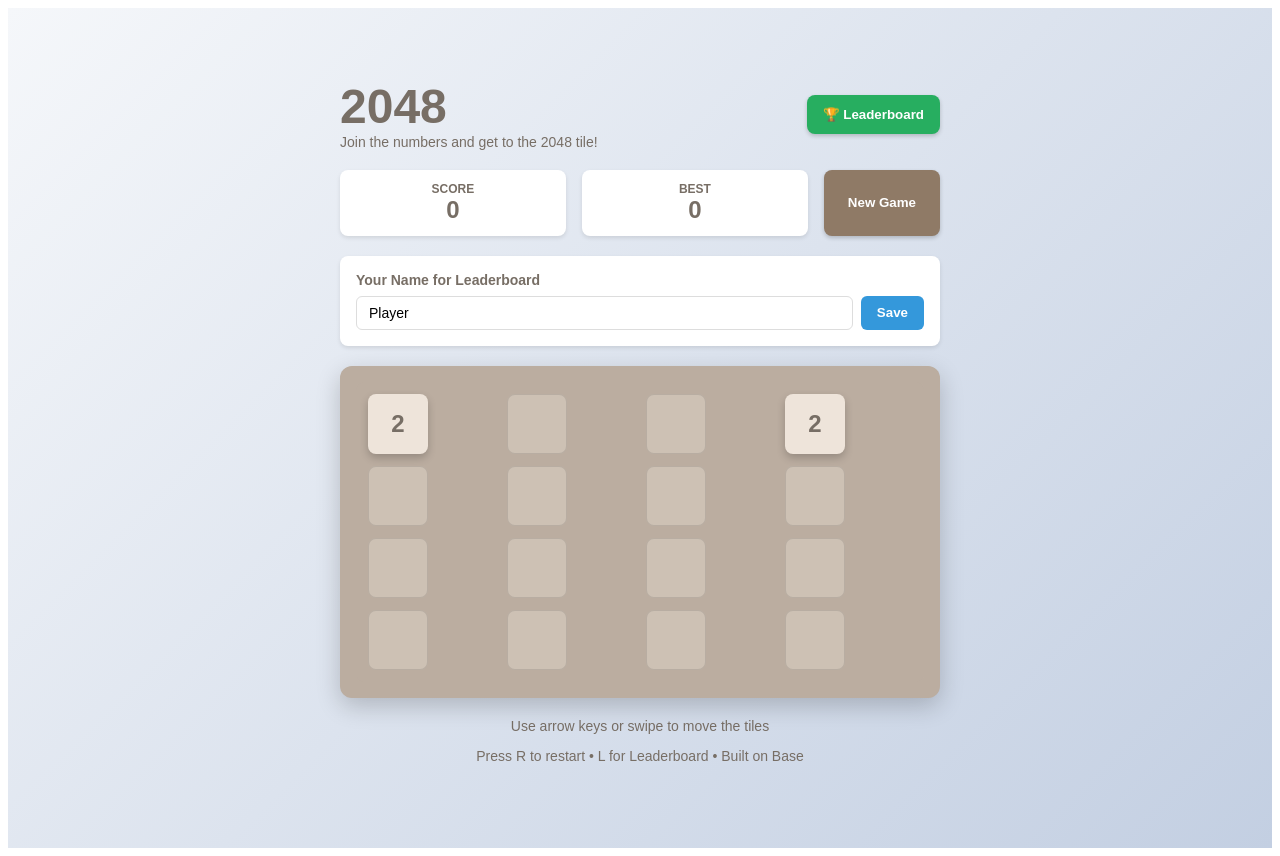
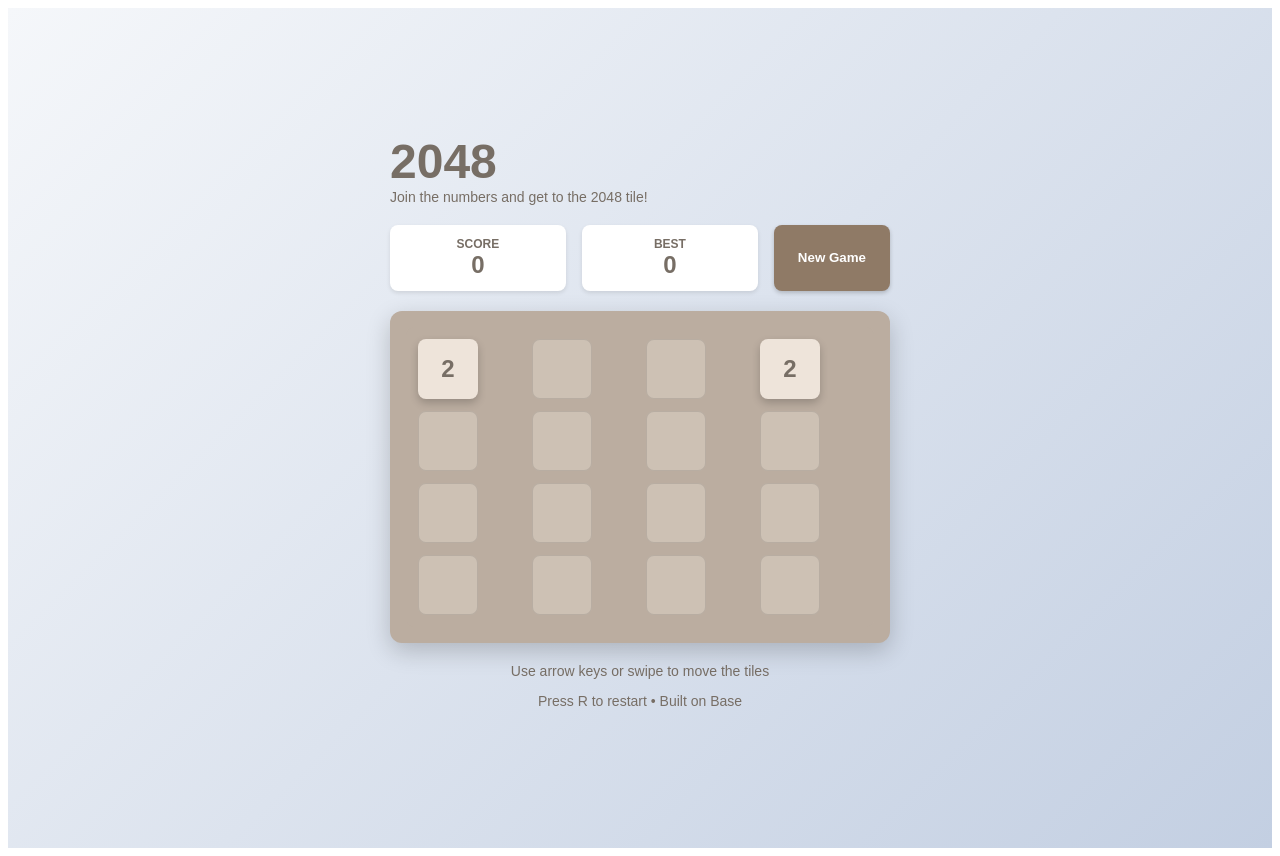
Before and after one commit to baseeternal/2048-final, a Next.js app: page / in a window 1280 px wide. Built offline with nearby package versions, Linux system fonts and the light colour scheme.

Commit message:
Debug color issue

```diff
--- a/app/page.tsx
+++ b/app/page.tsx
@@ -5,6 +5,7 @@ import { useSwipeable } from 'react-swipeable';
 
 const GRID_SIZE = 4;
 
+// COLOR DEFINITIONS - This MUST work
 const tileColors = {
   0: { background: 'rgba(238, 228, 218, 0.35)', color: '#776e65' },
   2: { background: '#eee4da', color: '#776e65' },
@@ -20,11 +21,11 @@ const tileColors = {
   2048: { background: 'linear-gradient(135deg, #edc22e, #f2b179)', color: '#f9f6f2' },
 };
 
-type LeaderboardEntry = {
-  id: string;
-  score: number;
-  timestamp: number;
-  username: string;
+// Debug function to check colors
+const getTileStyle = (value: number) => {
+  const colorStyle = tileColors[value as keyof typeof tileColors] || tileColors[2048];
+  console.log(`Tile ${value}:`, colorStyle); // Debug log
+  return colorStyle;
 };
 
 export default function Game2048() {
@@ -33,19 +34,10 @@ export default function Game2048() {
   const [bestScore, setBestScore] = useState(0);
   const [gameOver, setGameOver] = useState(false);
   const [won, setWon] = useState(false);
-  const [showLeaderboard, setShowLeaderboard] = useState(false);
-  const [leaderboard, setLeaderboard] = useState<LeaderboardEntry[]>([]);
-  const [username, setUsername] = useState('Player');
 
   useEffect(() => {
     const savedBest = localStorage.getItem('2048-best-score');
-    const savedLeaderboard = localStorage.getItem('2048-leaderboard');
-    const savedUsername = localStorage.getItem('2048-username');
-
     if (savedBest) setBestScore(parseInt(savedBest));
-    if (savedLeaderboard) setLeaderboard(JSON.parse(savedLeaderboard));
-    if (savedUsername) setUsername(savedUsername);
-
     resetGame();
   }, []);
 
@@ -67,22 +59,6 @@ export default function Game2048() {
     grid[randomCell] = Math.random() < 0.9 ? 2 : 4;
   };
 
-  const addToLeaderboard = (finalScore: number) => {
-    const newEntry: LeaderboardEntry = {
-      id: Date.now().toString(),
-      score: finalScore,
-      timestamp: Date.now(),
-      username: username,
-    };
-
-    const updatedLeaderboard = [...leaderboard, newEntry]
-      .sort((a, b) => b.score - a.score)
-      .slice(0, 10);
-
-    setLeaderboard(updatedLeaderboard);
-    localStorage.setItem('2048-leaderboard', JSON.stringify(updatedLeaderboard));
-  };
-
   const move = (direction: 'up' | 'down' | 'left' | 'right') => {
     if (gameOver) return;
 
@@ -98,10 +74,6 @@ export default function Game2048() {
           filtered[i] *= 2;
           pointsEarned += filtered[i];
           filtered[i + 1] = 0;
-
-          if (filtered[i] === 2048 && !won) {
-            setWon(true);
-          }
         }
       }
 
@@ -158,7 +130,6 @@ export default function Game2048() {
 
       if (!canMove(newGrid)) {
         setGameOver(true);
-        addToLeaderboard(newScore);
       }
     }
   };
@@ -177,13 +148,6 @@ export default function Game2048() {
     return false;
   };
 
-  const saveUsername = () => {
-    if (username.trim()) {
-      localStorage.setItem('2048-username', username.trim());
-      alert('Username saved!');
-    }
-  };
-
   const handlers = useSwipeable({
     onSwipedLeft: () => move('left'),
     onSwipedRight: () => move('right'),
@@ -200,16 +164,11 @@ export default function Game2048() {
       else if (e.key === 'ArrowLeft') move('left');
       else if (e.key === 'ArrowRight') move('right');
       else if (e.key === 'r' || e.key === 'R') resetGame();
-      else if (e.key === 'l' || e.key === 'L') setShowLeaderboard(true);
     };
 
     window.addEventListener('keydown', handleKeyPress);
     return () => window.removeEventListener('keydown', handleKeyPress);
   });
-
-  const formatDate = (timestamp: number) => {
-    return new Date(timestamp).toLocaleDateString();
-  };
 
   return (
     <div style={{
@@ -222,31 +181,14 @@ export default function Game2048() {
       padding: '20px',
       fontFamily: 'Arial, sans-serif'
     }}>
-      <div style={{ maxWidth: '600px', width: '100%' }}>
+      <div style={{ maxWidth: '500px', width: '100%' }}>
         <div style={{ display: 'flex', justifyContent: 'space-between', alignItems: 'center', marginBottom: '20px' }}>
           <div>
             <h1 style={{ fontSize: '48px', fontWeight: 'bold', color: '#776e65', margin: 0 }}>2048</h1>
             <p style={{ color: '#776e65', fontSize: '14px', margin: 0 }}>Join the numbers and get to the 2048 tile!</p>
           </div>
-          <button
-            onClick={() => setShowLeaderboard(true)}
-            style={{
-              background: '#27ae60',
-              color: 'white',
-              padding: '12px 16px',
-              borderRadius: '8px',
-              fontWeight: '600',
-              border: 'none',
-              cursor: 'pointer',
-              boxShadow: '0 2px 4px rgba(0,0,0,0.2)'
-            }}
-          >
-            🏆 Leaderboard
-          </button>
         </div>
 
-        <div style={{ display: 'flex', gap: '20px', flexDirection: window.innerWidth < 768 ? 'column' : 'row' }}>
-          <div style={{ flex: 1 }}>
         <div style={{ display: 'flex', gap: '16px', marginBottom: '20px' }}>
           <div style={{ background: 'white', borderRadius: '8px', padding: '12px', flex: 1, textAlign: 'center', boxShadow: '0 2px 4px rgba(0,0,0,0.1)' }}>
             <div style={{ color: '#776e65', fontSize: '12px', fontWeight: '600' }}>SCORE</div>
@@ -273,49 +215,13 @@ export default function Game2048() {
           </button>
         </div>
 
-            <div style={{ background: 'white', borderRadius: '8px', padding: '16px', marginBottom: '20px', boxShadow: '0 2px 4px rgba(0,0,0,0.1)' }}>
-              <div style={{ color: '#776e65', fontSize: '14px', fontWeight: '600', marginBottom: '8px' }}>Your Name for Leaderboard</div>
-              <div style={{ display: 'flex', gap: '8px' }}>
-                <input
-                  type="text"
-                  value={username}
-                  onChange={(e) => setUsername(e.target.value)}
-                  placeholder="Enter your name"
-                  style={{
-                    flex: 1,
-                    border: '1px solid #ddd',
-                    borderRadius: '6px',
-                    padding: '8px 12px',
-                    outline: 'none',
-                    fontSize: '14px'
-                  }}
-                  maxLength={20}
-                />
-                <button
-                  onClick={saveUsername}
-                  style={{
-                    background: '#3498db',
-                    color: 'white',
-                    padding: '8px 16px',
-                    borderRadius: '6px',
-                    fontWeight: '600',
-                    border: 'none',
-                    cursor: 'pointer'
-                  }}
-                >
-                  Save
-                </button>
-              </div>
-            </div>
-
         <div
           style={{
             background: '#bbada0',
             borderRadius: '12px',
             padding: '16px',
             boxShadow: '0 8px 24px rgba(0,0,0,0.2)',
-                position: 'relative',
-                touchAction: 'none'
+            position: 'relative'
           }}
           {...handlers}
         >
@@ -328,7 +234,7 @@ export default function Game2048() {
             padding: '12px'
           }}>
             {board.map((value, index) => {
-                  const colorStyle = tileColors[value as keyof typeof tileColors] || tileColors[2048];
+              const colorStyle = getTileStyle(value);
               return (
                 <div
                   key={index}
@@ -387,130 +293,11 @@ export default function Game2048() {
               </div>
             </div>
           )}
-
-              {won && !gameOver && (
-                <div style={{
-                  position: 'absolute',
-                  top: 0,
-                  left: 0,
-                  right: 0,
-                  bottom: 0,
-                  background: 'rgba(237, 194, 46, 0.9)',
-                  borderRadius: '12px',
-                  display: 'flex',
-                  flexDirection: 'column',
-                  alignItems: 'center',
-                  justifyContent: 'center'
-                }}>
-                  <div style={{ color: 'white', textAlign: 'center' }}>
-                    <h2 style={{ fontSize: '32px', fontWeight: 'bold', marginBottom: '8px' }}>You Win! 🎉</h2>
-                    <p style={{ fontSize: '18px', marginBottom: '16px' }}>You reached 2048!</p>
-                    <button
-                      onClick={() => setWon(false)}
-                      style={{
-                        background: '#8f7a66',
-                        color: 'white',
-                        padding: '12px 32px',
-                        borderRadius: '8px',
-                        fontWeight: '600',
-                        border: 'none',
-                        cursor: 'pointer'
-                      }}
-                    >
-                      Continue Playing
-                    </button>
-                  </div>
-                </div>
-              )}
         </div>
 
         <div style={{ marginTop: '20px', textAlign: 'center', color: '#776e65', fontSize: '14px' }}>
           <p>Use arrow keys or swipe to move the tiles</p>
-              <p style={{ marginTop: '4px' }}>Press R to restart • L for Leaderboard • Built on Base</p>
-            </div>
-          </div>
-
-          {showLeaderboard && (
-            <div style={{
-              width: window.innerWidth < 768 ? '100%' : '300px',
-              background: 'white',
-              borderRadius: '12px',
-              padding: '20px',
-              boxShadow: '0 8px 24px rgba(0,0,0,0.2)'
-            }}>
-              <div style={{ display: 'flex', justifyContent: 'space-between', alignItems: 'center', marginBottom: '16px' }}>
-                <h2 style={{ fontSize: '24px', fontWeight: 'bold', color: '#776e65', margin: 0 }}>🏆 Leaderboard</h2>
-                <button
-                  onClick={() => setShowLeaderboard(false)}
-                  style={{
-                    background: 'none',
-                    border: 'none',
-                    fontSize: '20px',
-                    cursor: 'pointer',
-                    color: '#776e65'
-                  }}
-                >
-                  ✕
-                </button>
-              </div>
-
-              {leaderboard.length === 0 ? (
-                <div style={{ textAlign: 'center', color: '#776e65', padding: '32px 0' }}>
-                  <p>No scores yet!</p>
-                  <p style={{ fontSize: '12px', marginTop: '8px' }}>Play a game to appear here</p>
-                </div>
-              ) : (
-                <div style={{ display: 'flex', flexDirection: 'column', gap: '8px' }}>
-                  {leaderboard.map((entry, index) => (
-                    <div
-                      key={entry.id}
-                      style={{
-                        display: 'flex',
-                        justifyContent: 'space-between',
-                        alignItems: 'center',
-                        padding: '12px',
-                        borderRadius: '8px',
-                        background: index === 0 ? '#fff3cd' : index === 1 ? '#f8f9fa' : index === 2 ? '#ffe5d0' : '#f8f9fa',
-                        border: index < 3 ? '2px solid ' + (index === 0 ? '#ffd700' : index === 1 ? '#c0c0c0' : '#cd7f32') : '1px solid #eee'
-                      }}
-                    >
-                      <div style={{ display: 'flex', alignItems: 'center', gap: '12px' }}>
-                        <div style={{
-                          width: '24px',
-                          height: '24px',
-                          borderRadius: '50%',
-                          display: 'flex',
-                          alignItems: 'center',
-                          justifyContent: 'center',
-                          fontSize: '12px',
-                          fontWeight: 'bold',
-                          background: index === 0 ? '#ffd700' : index === 1 ? '#c0c0c0' : index === 2 ? '#cd7f32' : '#3498db',
-                          color: 'white'
-                        }}>
-                          {index + 1}
-                        </div>
-                        <div>
-                          <div style={{ fontWeight: '600', color: '#776e65' }}>
-                            {entry.username}
-                          </div>
-                          <div style={{ fontSize: '11px', color: '#999' }}>
-                            {formatDate(entry.timestamp)}
-                          </div>
-                        </div>
-                      </div>
-                      <div style={{ fontSize: '18px', fontWeight: 'bold', color: '#776e65' }}>
-                        {entry.score.toLocaleString()}
-                      </div>
-                    </div>
-                  ))}
-                </div>
-              )}
-
-              <div style={{ marginTop: '16px', textAlign: 'center', fontSize: '12px', color: '#999' }}>
-                <p>Top 10 scores are saved locally</p>
-              </div>
-            </div>
-          )}
+          <p style={{ marginTop: '4px' }}>Press R to restart • Built on Base</p>
         </div>
       </div>
     </div>
```
Lines whose indentation alone changed are shown as unchanged.
